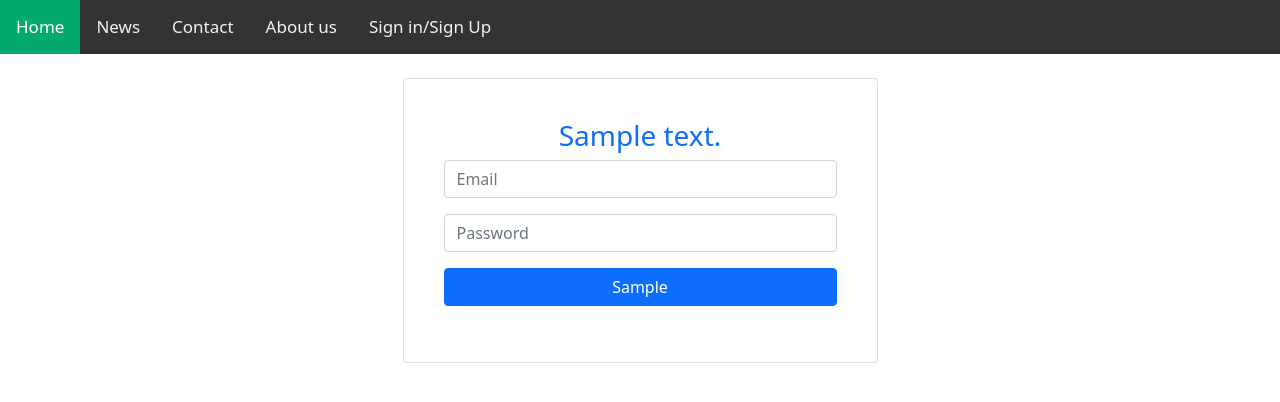
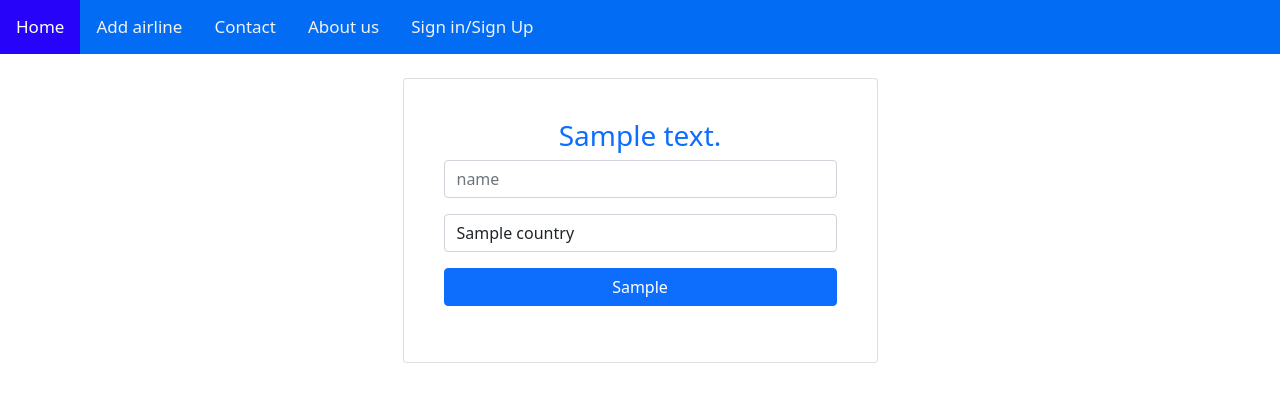
Before and after one commit to ofir6bd/flight-web-mySQL-Flask-React, a Flask app: template templates/admin/airline.html in a window 1280 px wide. Shown: the top 402 px of the page. Run offline with Flask 2, Linux system fonts and the light colour scheme; tables that the repository leaves empty hold one stand-in row (values such as "Sample post"); the template is opened without the code that fills it: values that come from a table or form of the project are taken from there, most other values are stand-ins (such as "Sample title", 1, 10 or a date in 2020); some libraries are stand-ins or nearby versions.

Commit message:
started add_airline form

```diff
--- a/DB_Creation_SQLAlchemy/create_tables.py
+++ b/DB_Creation_SQLAlchemy/create_tables.py
@@ -95,7 +95,7 @@ class Tickets(db.Model):
         return f'<Table: "Tickets",id:"{self.id}", flight_id:"{self.flight_id}",customer_id:"{self.customer_id}">'
 
 user_roles_list = ['Administrator', 'Airline_Company', 'Customer', 'Anonymous']
-users_list = [['Ofir8bd','$2b$12$ejViK4qoZ411O1lHXbWefek099yTMIvrFQ.gCWwCHttEJs8aws1N.','Ofir8bd@gmail.com',1],\
+users_list = [['admin1234','$2b$12$ejViK4qoZ411O1lHXbWefek099yTMIvrFQ.gCWwCHttEJs8aws1N.','admin1234@gmail.com',1],\
                 ['Ofir7bd','$2b$12$ejViK4qoZ411O1lHXbWefek099yTMIvrFQ.gCWwCHttEJs8aws1N.','Ofir7bd@gmail.com',2],\
                 ['Ofir6bd','$2b$12$ejViK4qoZ411O1lHXbWefek099yTMIvrFQ.gCWwCHttEJs8aws1N.','Ofir6bd@gmail.com',3],\
                 ['Ofir66bd','$2b$12$ejViK4qoZ411O1lHXbWefek099yTMIvrFQ.gCWwCHttEJs8aws1N.','Ofir66bd@gmail.com',3],\
--- a/Forms_templates/admin_forms.py
+++ b/Forms_templates/admin_forms.py
@@ -23,39 +23,22 @@ from flask_wtf import FlaskForm
 from wtforms.validators import InputRequired, Length, EqualTo, Email, Regexp ,Optional
 import email_validator
 from flask_login import current_user
-from wtforms import ValidationError,validators
+from wtforms import ValidationError,validators,SelectField
 from models import *
 from Facades.AnonymousFacade import AnonymousFacade
 from DAL import DataLayer
+from wtforms.validators import DataRequired
 
 class add_airline_form(FlaskForm):
-    username = StringField(
-        validators=[
-            InputRequired(),
-            Length(3, 20, message="Please provide a valid name"),
-            Regexp(
-                "^[A-Za-z][A-Za-z0-9_.]*$",
-                0,
-                "Usernames must have only letters, " "numbers, dots or underscores",
-            ),
-        ]
-    )
-    email = StringField(validators=[InputRequired(), Email(), Length(1, 64)])
-    password = PasswordField(validators=[InputRequired(), Length(8, 72)])
-    cpassword = PasswordField(
-        validators=[
-            InputRequired(),
-            Length(8, 72),
-            EqualTo("password", message="Passwords must match !"),
-        ]
-    )
+    name = StringField('Name', validators=[DataRequired()])
+    country = SelectField('Country', coerce=int, validators=[DataRequired()])
+    # submit = SubmitField('Add')
 
-    def validate_email(self, email):
-        fac_obj = AnonymousFacade(email=email.data)
-        if fac_obj.get_user_by_email():
-            raise ValidationError("Email already registered!")
+    def __init__(self, *args, **kwargs):
+        super(add_airline_form, self).__init__(*args, **kwargs)
+        self.country.choices = [(c.id, c.name) for c in Countries.query.all()]
 
-    def validate_username(self, username):
-        fac_obj = AnonymousFacade(username=username.data)
-        if fac_obj.get_user_by_username():
-            raise ValidationError("Username already taken!")
+    def validate_name(self, name):
+        airline_company = AirlineCompanies.query.filter_by(name=name.data).first()
+        if airline_company is not None:
+            raise ValidationError('Please use a different name.')
--- a/routes.py
+++ b/routes.py
@@ -126,11 +126,10 @@ def logout():
     return redirect(url_for('login'))
 
 # Customer routes
-app.add_url_rule('/update_customer', view_func=update_customer)
+app.add_url_rule('/update_customer', view_func=update_customer, methods=("GET", "POST"), strict_slashes=False)
 
 # admin routes
-app.add_url_rule('/add_airline', view_func=add_airline)
-
+app.add_url_rule('/add_airline', view_func=add_airline,  methods=("GET", "POST"), strict_slashes=False)
 # Airline compny routes
 
 
--- a/static/style.css
+++ b/static/style.css
@@ -1,5 +1,5 @@
 .topnav {
-    background-color: #333;
+    background-color: #036cf5;
     overflow: hidden;
 }
 
@@ -21,6 +21,6 @@
 
 /* Add a color to the active/current link */
 .topnav a.active {
-    background-color: #04AA6D;
+    background-color: #2803fa;
     color: white;
 }
--- a/templates/admin/airline.html
+++ b/templates/admin/airline.html
@@ -24,44 +24,27 @@
                     <h3 class="text-primary">{{ text }}</h3>
                 </div>
 
-                {% if request.path == '/add_airline/' %}
+
                 <div class="form-group mb-3">
-                    {{ form.username(class_="form-control",placeholder="Username")}}
+                    {{ form.name(class_="form-control",placeholder="name")}}
                 </div>
-                {% for error in form.username.errors %}
+                {% for error in form.name.errors %}
                 <div class="alert alert-warning alert-dismissible fade show" role="alert">
                     {{ error }}
                     <button type="button" class="btn-close" data-bs-dismiss="alert" aria-label="Close"></button>
                 </div>
                 {% endfor%}
-                {% endif%}
+
                 <div class="form-group mb-3">
-                    {{ form.email(class_="form-control",placeholder="Email")}}
+                    {{ form.country(class_="form-control",placeholder="country")}}
                 </div>
-                {% for error in form.email.errors %}
+                {% for error in form.country.errors %}
                 <div class="alert alert-warning alert-dismissible fade show" role="alert">
                     {{ error }}
                     <button type="button" class="btn-close" data-bs-dismiss="alert" aria-label="Close"></button>
                 </div>
                 {% endfor%}
-                <div class="form-group mb-3">
-                    {{ form.password(class_="form-control",placeholder="Password")}}
-                </div>
-                {% for error in form.password.errors %}
-                <div class="alert alert-warning alert-dismissible fade show" role="alert">
-                    {{ error }}
-                    <button type="button" class="btn-close" data-bs-dismiss="alert" aria-label="Close"></button>
-                </div> {% endfor%}
-                {% if request.path == '/register/' %}
-                <div class="form-group mb-3">
-                    {{ form.cpassword(class_="form-control",placeholder="Confirm Password")}}
-                </div>
-                {% for error in form.cpassword.errors %}
-                <div class="alert alert-warning alert-dismissible fade show" role="alert">
-                    {{ error }}
-                    <button type="button" class="btn-close" data-bs-dismiss="alert" aria-label="Close"></button>
-                </div> {% endfor%}
-                {% endif %}
+
                 <div class="text-center">
 
                     <div class="d-grid gap-2">
--- a/templates/admin/base.html
+++ b/templates/admin/base.html
@@ -17,11 +17,11 @@
 <body>
     <div class="topnav">
         <a class="active" href="{{ url_for('index') }}">Home</a>
-        <a href="#news">News</a>
+        <a href="#news">Add airline</a>
         <a href="#contact">Contact</a>
         <a href="#about">About</a>
         {% if current_user.is_authenticated %}
-        <h1>Welcome {{ current_user.username }}</h1>
+        <h5>Welcome {{ current_user.username }}</h5>
         <a href="{{url_for('logout')}}">Logout</a>
         {% else %}
         <a href="{{url_for('login')}}">Sign in/Sign Up</a>
--- a/templates/airline/base.html
+++ b/templates/airline/base.html
@@ -21,7 +21,7 @@
         <a href="#contact">Contact</a>
         <a href="#about">About</a>
         {% if current_user.is_authenticated %}
-        <h1>Welcome {{ current_user.username }}</h1>
+        <h5>Welcome {{ current_user.username }}</h5>
         <a href="{{url_for('logout')}}">Logout</a>
         {% else %}
         <a href="{{url_for('login')}}">Sign in/Sign Up</a>
--- a/templates/base.html
+++ b/templates/base.html
@@ -17,11 +17,11 @@
 <body>
     <div class="topnav">
         <a class="active" href="{{ url_for('index') }}">Home</a>
-        <a href="#news">News</a>
+        <a href="{{url_for('add_airline')}}">Add airline</a>
         <a href="#contact">Contact</a>
         <a href="#about">About us</a>
         {% if current_user.is_authenticated %}
-            <h1>Welcome {{ current_user.username }}</h1>
+            <h5>Welcome {{ current_user.username }}</h5>
             <a href="{{url_for('logout')}}">Logout</a>
         {% else %}
             <a href="{{url_for('login')}}">Sign in/Sign Up</a>
--- a/templates/customer/base.html
+++ b/templates/customer/base.html
@@ -21,7 +21,7 @@
         <a href="#contact">Contact</a>
         <a href="#about">About</a>
         {% if current_user.is_authenticated %}
-        <h1>Welcome {{ current_user.username }}</h1>
+        <h5>Welcome {{ current_user.username }}</h5>
         <a href="{{url_for('logout')}}">Logout</a>
         {% else %}
         <a href="{{url_for('login')}}">Sign in/Sign Up</a>
```
Also changed, not shown: Routes_files/admin_routes.py (+9 -0 lines).
